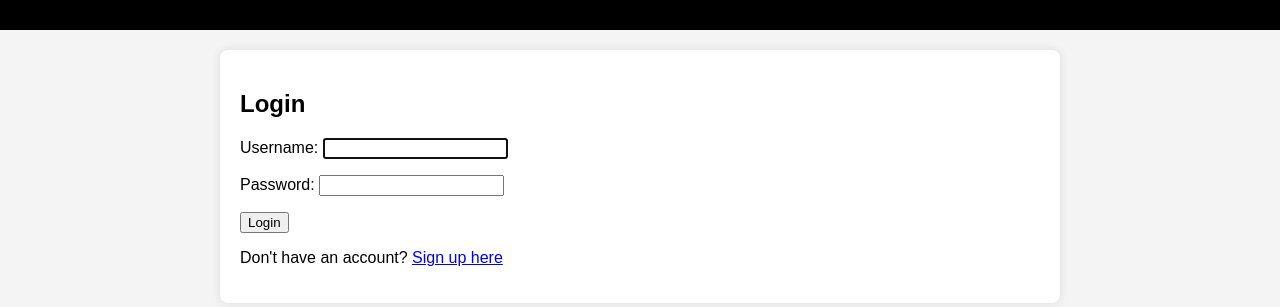
After one commit to ParthG2912/DjangoInvetory, a Django app: page /inventory/accounts/login/ in a window 1280 px wide. The commit adds this page. Shown: the top 307 px of the page. Run offline with Django 5.2, Linux system fonts and the light colour scheme.

Commit message:
Add user authentication and login/sign up templates
Signed-off-by: Parth Gandhi <parthkgandhi2912@gmail.com>

```diff
--- a/inventory/urls.py
+++ b/inventory/urls.py
@@ -1,8 +1,11 @@
-from django.urls import path
+from django.urls import include, path
+from django.contrib.auth import views as auth_views
 
 from . import views
 
 urlpatterns = [
     path('', views.home, name="home"),
     path('product/<int:id>/', views.product, name="product"),
+    path('accounts/', include('django.contrib.auth.urls')),
+    path('accounts/signup/', views.signup, name='signup'),
 ]
--- a/mysite/settings.py
+++ b/mysite/settings.py
@@ -123,3 +123,7 @@ STATIC_URL = 'static/'
 # https://docs.djangoproject.com/en/5.1/ref/settings/#default-auto-field
 
 DEFAULT_AUTO_FIELD = 'django.db.models.BigAutoField'
+
+LOGIN_URL = "/accounts/login/"
+LOGIN_REDIRECT_URL = '/inventory'
+LOGOUT_REDIRECT_URL = '/inventory/accounts/login/'
--- a/mysite/templates/base.html
+++ b/mysite/templates/base.html
@@ -12,7 +12,7 @@
             background-color: #f4f4f4;
         }
         .navbar {
-            background:rgb(0, 0, 0);
+            background: rgb(0, 0, 0);
             padding: 15px;
             text-align: center;
         }
@@ -39,7 +39,14 @@
 <body>
 
     <div class="navbar">
-        <a href="{% url 'home' %}">Home</a>
+
+        {% if user.is_authenticated %}
+            <a href="{% url 'home' %}">Home</a>
+            <form method="post" action="{% url 'logout' %}" style="display:inline;">
+                {% csrf_token %}
+                <button type="submit" style="background: none; border: none; color: white; cursor: pointer;">Logout ({{ user.username }})</button>
+            </form>
+        {% endif %}
     </div>
 
     <div class="container">
--- /dev/null
+++ b/mysite/templates/registration/login.html
@@ -0,0 +1,19 @@
+{% extends "base.html" %}
+
+{% block title %}Login{% endblock %}
+
+{% block content %}
+<h2>Login</h2>
+
+{% if form.errors %}
+    <p style="color: red;">Invalid username or password. Please try again.</p>
+{% endif %}
+
+<form method="post">
+    {% csrf_token %}
+    {{ form.as_p }}
+    <button type="submit">Login</button>
+</form>
+
+<p>Don't have an account? <a href="{% url 'signup' %}">Sign up here</a></p>
+{% endblock %}
```
Also changed, not shown: inventory/views.py (+16 -1 lines), mysite/templates/registration/signup.html (added, +15 -0 lines).
